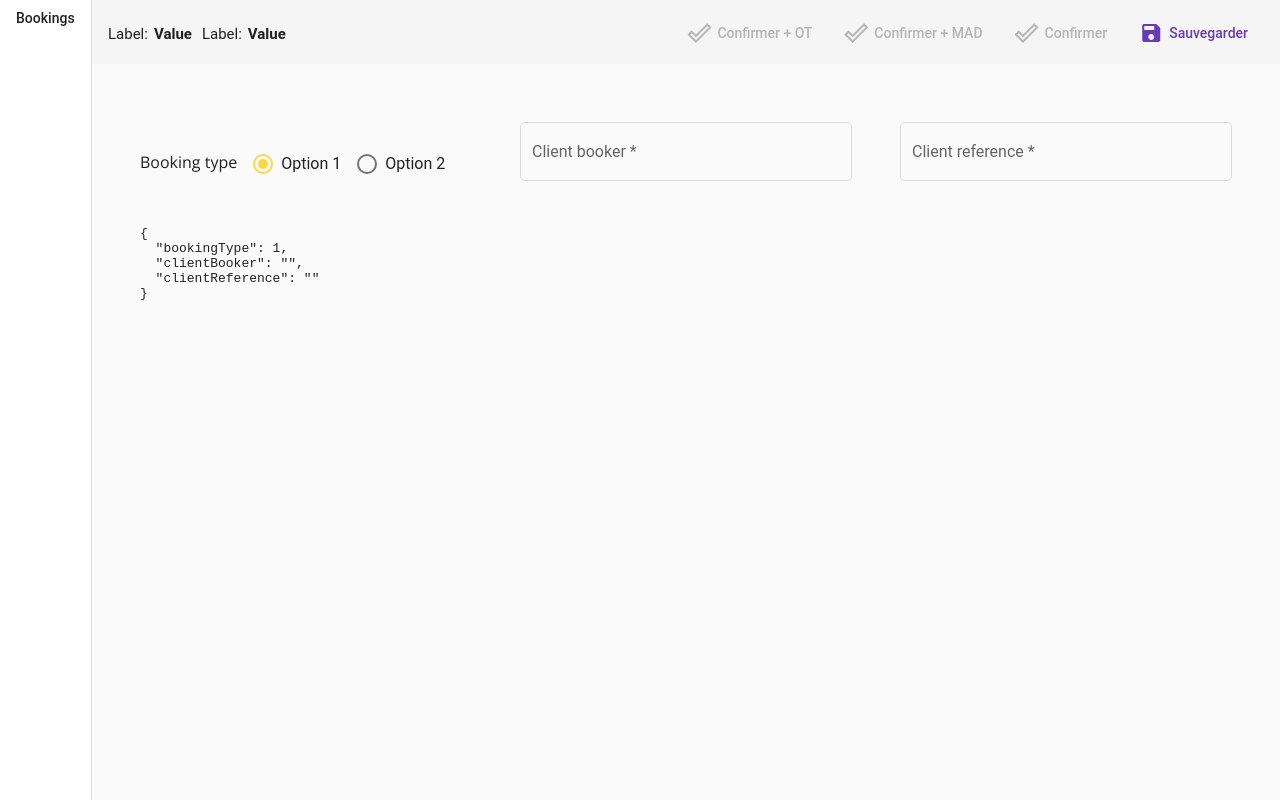
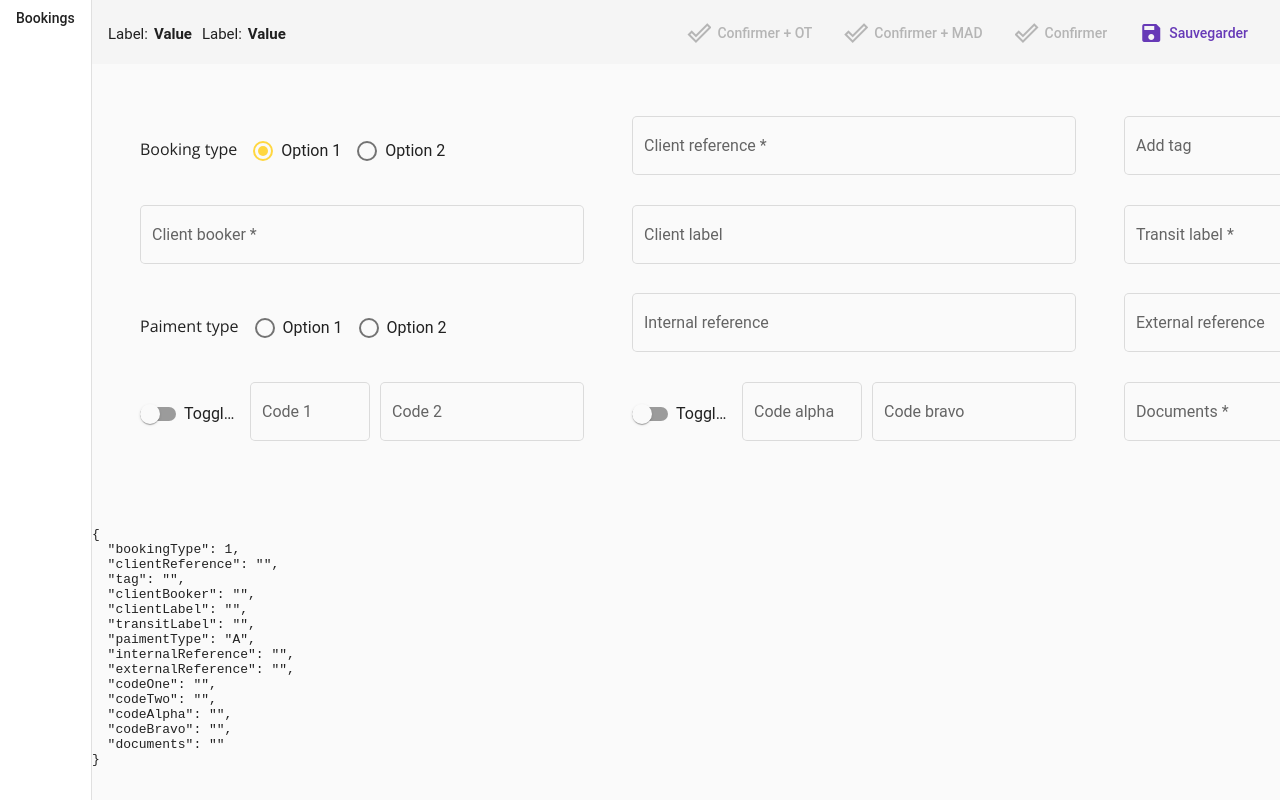
Before and after one commit to Paulo-Teixeira/angular-material-bo, an Angular app: page /bookings in a window 1280 px wide. Built offline with nearby package versions, Linux system fonts and the light colour scheme.

Commit message:
Adds select toggle module and remaining form fields.

```diff
--- a/src/app/bookings/booking-form/booking-form.component.html
+++ b/src/app/bookings/booking-form/booking-form.component.html
@@ -11,17 +11,82 @@
   </div>
 
   <mat-form-field [hideRequiredMarker]="false" appearance="outline">
+    <mat-label>Client reference</mat-label>
+    <input matInput formControlName="clientReference" required>
+    <mat-error>Client reference is <strong>required</strong></mat-error>
+  </mat-form-field>
+
+  <mat-form-field appearance="outline">
+    <mat-label>Add tag</mat-label>
+    <input matInput formControlName="tag">
+    <mat-icon matSuffix>mode_edit</mat-icon>
+  </mat-form-field>
+
+  <mat-form-field [hideRequiredMarker]="false" appearance="outline">
     <mat-label>Client booker</mat-label>
     <input matInput formControlName="clientBooker" required>
     <mat-error>Client booker is <strong>required</strong></mat-error>
   </mat-form-field>
 
-  <mat-form-field [hideRequiredMarker]="false" appearance="outline">
-    <mat-label>Client reference</mat-label>
-    <input matInput formControlName="clientReference" required>
-    <mat-error>Client reference is <strong>required</strong></mat-error>
+  <mat-form-field appearance="outline">
+    <mat-label>Client label</mat-label>
+    <input matInput formControlName="clientLabel">
   </mat-form-field>
 
-  <pre>{{ bookingsForm.value | json }}</pre>
+  <mat-form-field [hideRequiredMarker]="false" appearance="outline">
+    <mat-label>Transit label</mat-label>
+    <input matInput formControlName="transitLabel" required>
+    <mat-error>Transit label is <strong>required</strong></mat-error>
+  </mat-form-field>
+
+  <div class="booking-form__radio-group">
+    <label for="radio-group" class="booking-form__radio-label">Paiment type</label>
+    <mat-radio-group aria-labelledby="radio-group" formControlName="paimentType">
+      <mat-radio-button [value]="1" class="booking-form__radio-button">Option 1</mat-radio-button>
+      <mat-radio-button [value]="2" class="booking-form__radio-button">Option 2</mat-radio-button>
+    </mat-radio-group>
+  </div>
+
+  <mat-form-field appearance="outline">
+    <mat-label>Internal reference</mat-label>
+    <input matInput formControlName="internalReference">
+  </mat-form-field>
+
+  <mat-form-field appearance="outline">
+    <mat-label>External reference</mat-label>
+    <input matInput formControlName="externalReference">
+  </mat-form-field>
+
+  <div class="booking-form__toggle-field">
+    <mat-slide-toggle>Toggle A</mat-slide-toggle>
+    <mat-form-field appearance="outline">
+      <mat-label>Code 1</mat-label>
+      <input matInput formControlName="codeOne">
+    </mat-form-field>
+    <mat-form-field appearance="outline">
+      <mat-label>Code 2</mat-label>
+      <input matInput formControlName="codeTwo">
+    </mat-form-field>
+  </div>
+
+  <div class="booking-form__toggle-field">
+    <mat-slide-toggle>Toggle B</mat-slide-toggle>
+    <mat-form-field appearance="outline">
+      <mat-label>Code alpha</mat-label>
+      <input matInput formControlName="codeAlpha">
+    </mat-form-field>
+    <mat-form-field appearance="outline">
+      <mat-label>Code bravo</mat-label>
+      <input matInput formControlName="codeBravo">
+    </mat-form-field>
+  </div>
+
+  <mat-form-field [hideRequiredMarker]="false" appearance="outline">
+    <mat-label>Documents</mat-label>
+    <input matInput formControlName="documents" required>
+    <mat-error>Documents is <strong>required</strong></mat-error>
+  </mat-form-field>
 
 </form>
+
+<pre>{{ bookingsForm.value | json }}</pre>
--- a/src/app/bookings/booking-form/booking-form.component.scss
+++ b/src/app/bookings/booking-form/booking-form.component.scss
@@ -1,5 +1,5 @@
 .booking-form {
-  align-items: center;
+  align-items: baseline;
   display: grid;
   grid-column-gap: 48px;
   grid-template-columns: repeat(3, 1fr);
@@ -17,4 +17,11 @@
       margin-right: 0;
     }
   }
+
+  &__toggle-field {
+    align-items: baseline;
+    display: grid;
+    grid-column-gap: 10px;
+    grid-template-columns: 100px 120px 1fr;
+  }
 }
--- a/src/app/bookings/booking-form/booking-form.component.ts
+++ b/src/app/bookings/booking-form/booking-form.component.ts
@@ -18,9 +18,20 @@ export class BookingFormComponent implements OnInit {
   ngOnInit() {
     this.bookingsForm = new FormGroup({
       bookingType: new FormControl(1, Validators.required),
+      clientReference: new FormControl('', Validators.required),
+      tag: new FormControl(''),
       clientBooker: new FormControl('', Validators.required),
       //clientBooker: new FormControl({value: '', disabled: true}, Validators.required),
-      clientReference: new FormControl('', Validators.required),
+      clientLabel: new FormControl(''),
+      transitLabel: new FormControl('', Validators.required),
+      paimentType: new FormControl('A', Validators.required),
+      internalReference: new FormControl(''),
+      externalReference: new FormControl(''),
+      codeOne: new FormControl(''),
+      codeTwo: new FormControl(''),
+      codeAlpha: new FormControl(''),
+      codeBravo: new FormControl(''),
+      documents: new FormControl('')
     });
   }
 
--- a/src/app/shared/material.module.ts
+++ b/src/app/shared/material.module.ts
@@ -5,6 +5,7 @@ import { MatIconModule } from '@angular/material/icon';
 import { MatInputModule } from '@angular/material/input';
 import { MatRadioModule } from '@angular/material/radio';
 import { MatSidenavModule } from '@angular/material/sidenav';
+import { MatSlideToggleModule } from '@angular/material/slide-toggle';
 import { MatSnackBarModule } from '@angular/material/snack-bar';
 import { MatToolbarModule } from '@angular/material/toolbar';
 
@@ -17,6 +18,7 @@ import { MatToolbarModule } from '@angular/material/toolbar';
     MatInputModule,
     MatRadioModule,
     MatSidenavModule,
+    MatSlideToggleModule,
     MatSnackBarModule,
     MatToolbarModule
   ],
@@ -27,6 +29,7 @@ import { MatToolbarModule } from '@angular/material/toolbar';
     MatInputModule,
     MatRadioModule,
     MatSidenavModule,
+    MatSlideToggleModule,
     MatSnackBarModule,
     MatToolbarModule
   ]
```
